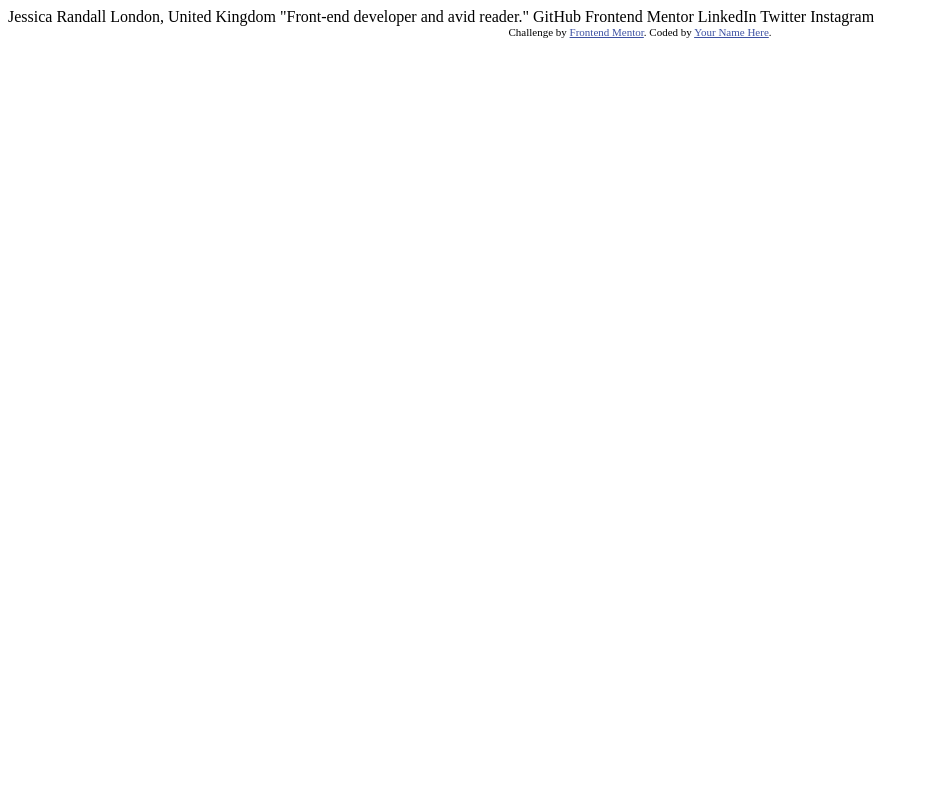
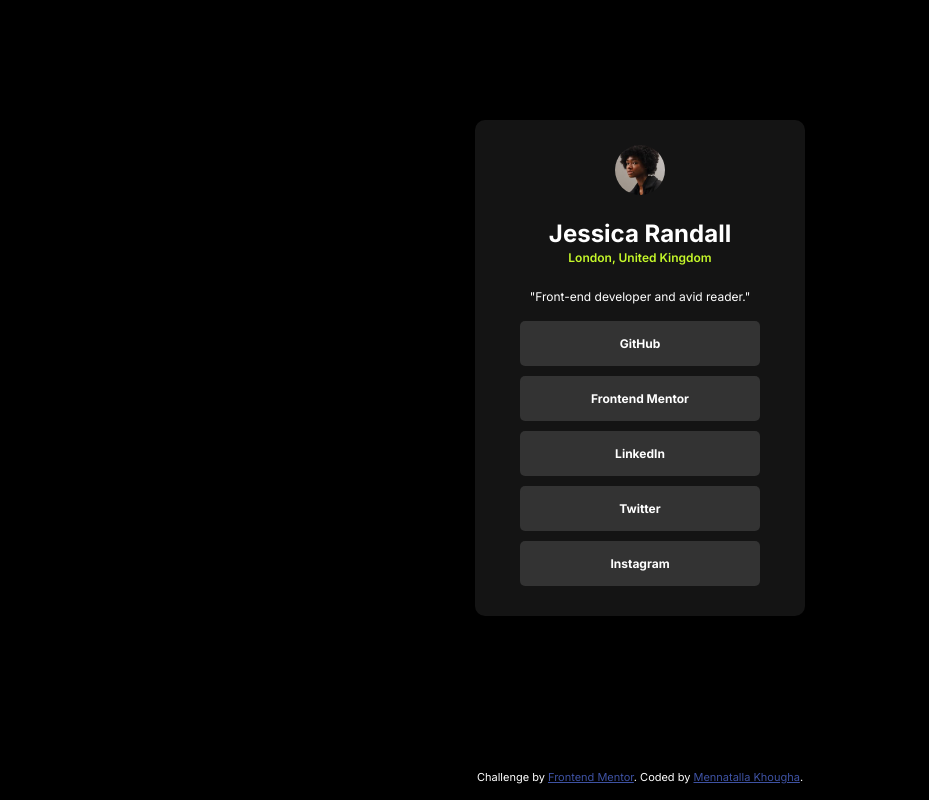
Before and after one commit to Mennatalla-Khougha/Frontend-Mentor-Social-links-profile, a plain HTML site: page index.html in a window 1280 px wide. Shown: the whole page, without its empty margins (0-929 px from the left). Drawn offline with Linux system fonts and the light colour scheme.

Commit message:
Finished the challenge

```diff
--- a/index.html
+++ b/index.html
@@ -5,6 +5,7 @@
   <meta name="viewport" content="width=device-width, initial-scale=1.0"> <!-- displays site properly based on user's device -->
 
   <link rel="icon" type="image/png" sizes="32x32" href="./assets/images/favicon-32x32.png">
+  <link rel="stylesheet" href="style.css">
 
   <title>Frontend Mentor | Social links profile</title>
 
@@ -15,20 +16,38 @@
   </style>
 </head>
 <body>
+  <div class="card">
 
+    <img src="assets/images/avatar-jessica.jpeg" alt="avatar">
+    <p class="name">
       Jessica Randall
+    </p>
+    <p class="location">
       London, United Kingdom
+    </p>
+    <p class="descreption">
       "Front-end developer and avid reader."
+    </p>
+    <div class="s-m">
+      GitHub
+    </div>
+    <div class="s-m">
+      Frontend Mentor
+    </div>
+    <div class="s-m">
+      LinkedIn
+    </div>
+    <div class="s-m">
+      Twitter
+    </div>
+    <div class="s-m">
+      Instagram
+    </div>
 
-  GitHub
-  Frontend Mentor
-  LinkedIn
-  Twitter
-  Instagram
-
+  </div>
     <div class="attribution">
       Challenge by <a href="https://www.frontendmentor.io?ref=challenge" target="_blank">Frontend Mentor</a>.
-    Coded by <a href="#">Your Name Here</a>.
+      Coded by <a href="https://www.linkedin.com/in/mennatalla-khougha/">Mennatalla Khougha</a>.
     </div>
   </body>
   </html>
--- /dev/null
+++ b/style.css
@@ -0,0 +1,65 @@
+@import url('https://fonts.googleapis.com/css2?family=Inter:wght@100..900&display=swap');
+
+body {
+    display: flex;
+    flex-direction: column;
+    align-items: center;
+    justify-content: center;
+    font-family: 'Inter', sans-serif;
+    background-color: black;
+    height: 90vh;
+}
+
+.card {
+    background-color: hsl(0 0%, 8%) ;
+    border-radius: 10px;
+    display: flex;
+    flex-direction: column;
+    justify-content: center;
+    align-items: center;
+    padding: 25px;
+    color: hsl(0 0%, 100%);
+    font-size: 16px;
+    width: 280px;
+}
+
+img {
+    width: 50px;
+    height: 50px;
+    border-radius: 50%;
+}
+
+.name {
+    font-weight: 700;
+    font-size: 1.5rem;
+    margin-bottom: 2px;
+}
+
+.location {
+    color: hsl(75, 94%, 57%);
+    font-weight: 600;
+    margin-top: 0;
+    font-size: 0.75rem;
+}
+
+.descreption {
+    font-weight: light;
+    font-size: 0.75rem;
+}
+
+.s-m {
+    font-size: 0.75rem;
+    font-weight: bold;
+    background-color: hsl(0, 0%, 20%);
+    width: 75%;
+    text-align: center;
+    margin: 5px;
+    padding: 15px;
+    border-radius: 5px;
+}
+
+.attribution {
+    position: fixed;
+    bottom: 2%;
+    color: white;
+}
```
Lines whose indentation alone changed are shown as unchanged.
